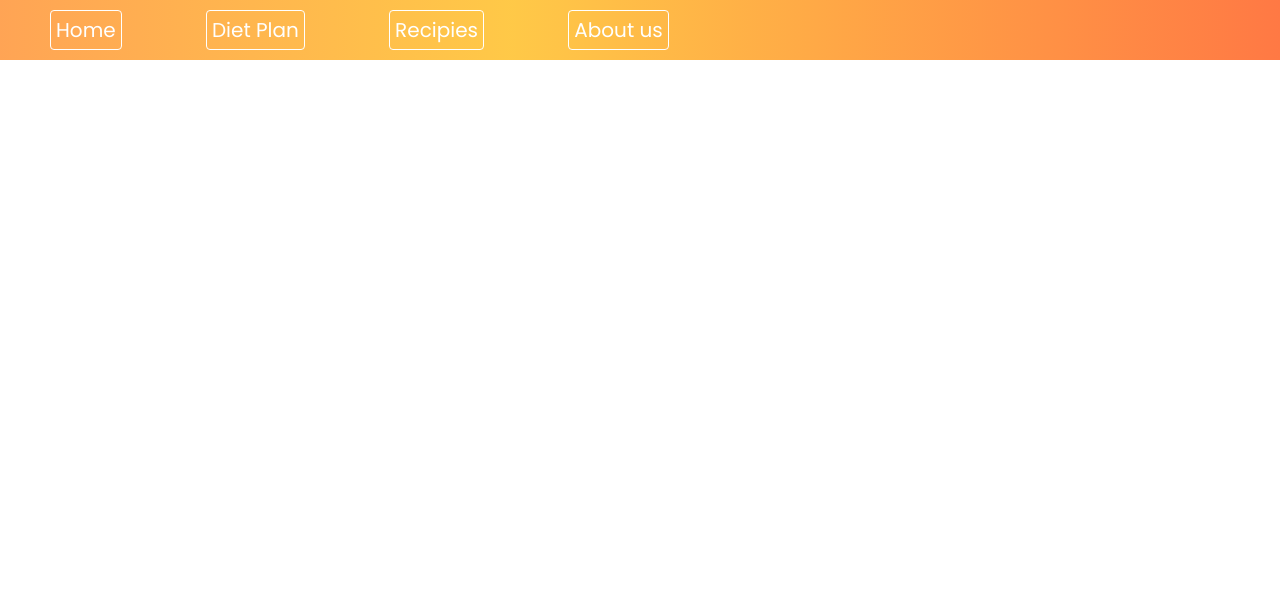
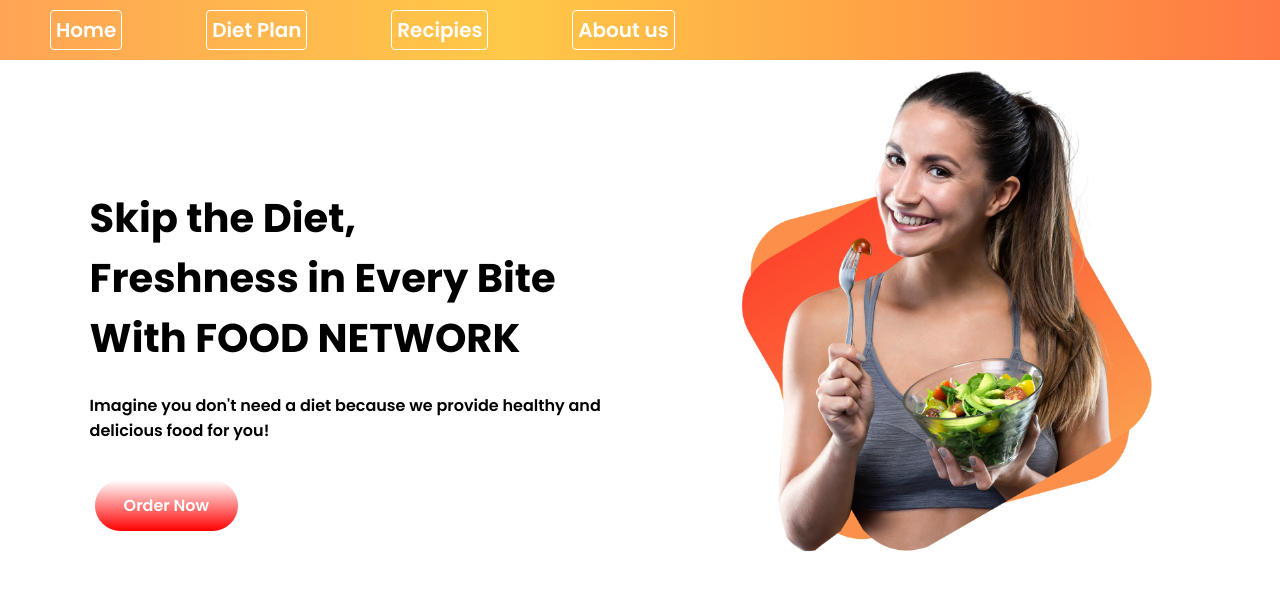
Before and after one commit to siamsadik007/Food-network, a plain HTML site: page index.html in a window 1280 px wide. Drawn offline with Linux system fonts and the light colour scheme.

Commit message:
first section base done

```diff
--- a/index.html
+++ b/index.html
@@ -1,5 +1,6 @@
 <!DOCTYPE html>
 <html lang="en">
+
 <head>
     <meta charset="UTF-8">
     <meta http-equiv="X-UA-Compatible" content="IE=edge">
@@ -8,21 +9,57 @@
     <link rel="shortcut icon" href="" type="image/x-icon">
     <link rel="preconnect" href="https://fonts.googleapis.com">
     <link rel="preconnect" href="https://fonts.gstatic.com" crossorigin>
-    <link href="https://fonts.googleapis.com/css2?family=Poppins&display=swap" rel="stylesheet">
+    <link href="https://fonts.googleapis.com/css2?family=Poppins:wght@600;700&display=swap" rel="stylesheet">
     <link rel="stylesheet" href="style.css">
 
 </head>
+
 <body>
     <section>
         <div class="nav-bar">
 
-        <ul >
+            <ul>
                 <li><a href="#">Home</a> </li>
                 <li><a href="#">Diet Plan</a> </li>
                 <li><a href="#">Recipies</a> </li>
                 <li><a href="#">About us</a> </li>
             </ul>
         </div>
+
+    </section>
+
+    <section class="flex ">
+
+        <div class="half-width skip-diet-text">
+            <h1> <span>Skip</span> the Diet,<br> Freshness in Every Bite <br> With FOOD NETWORK</h1><br>
+            <p>Imagine you don't need a diet because we provide
+                healthy and delicious food for you!</p><br><br>
+
+            <a target="_blank" href="https://siamsadik007.github.io/siam-portfolio/" class="link-button">Order Now</a>
+
+        </div>
+        <div class="half-width">
+            <img src="female1.png">
+        </div>
+
+        <section>
+            <div>
+<img src="" alt="">
+
+
+            </div>
+            <div>
+
+
+            </div>
+        </section>
+
+
+
+
+
+
+
 
     </section>
 
@@ -45,4 +82,5 @@
 
 
 </body>
+
 </html>
--- a/style.css
+++ b/style.css
@@ -31,3 +31,26 @@
     background-color: white;
     color: black;
 }
+.half-width{
+    width: 50%;
+    padding-left: 5%;
+}
+.half-width img{
+    width: 80%;
+    padding-left: 5px;
+}
+.half-width h1{
+    font-size: 40px;
+}
+.skip-diet-text{
+    margin: 10% 0 0 2%;
+    padding-left: 5%;
+}
+.link-button{
+    background:linear-gradient(white,red);
+    text-decoration: none;
+    color: white;
+    padding: 14px 29px 14px 29px;
+    margin-left: 5px;
+    border-radius: 30px;
+}
```
Also changed, not shown: female1.png (added), female2.png (added). Lines whose indentation alone changed are shown as unchanged.
